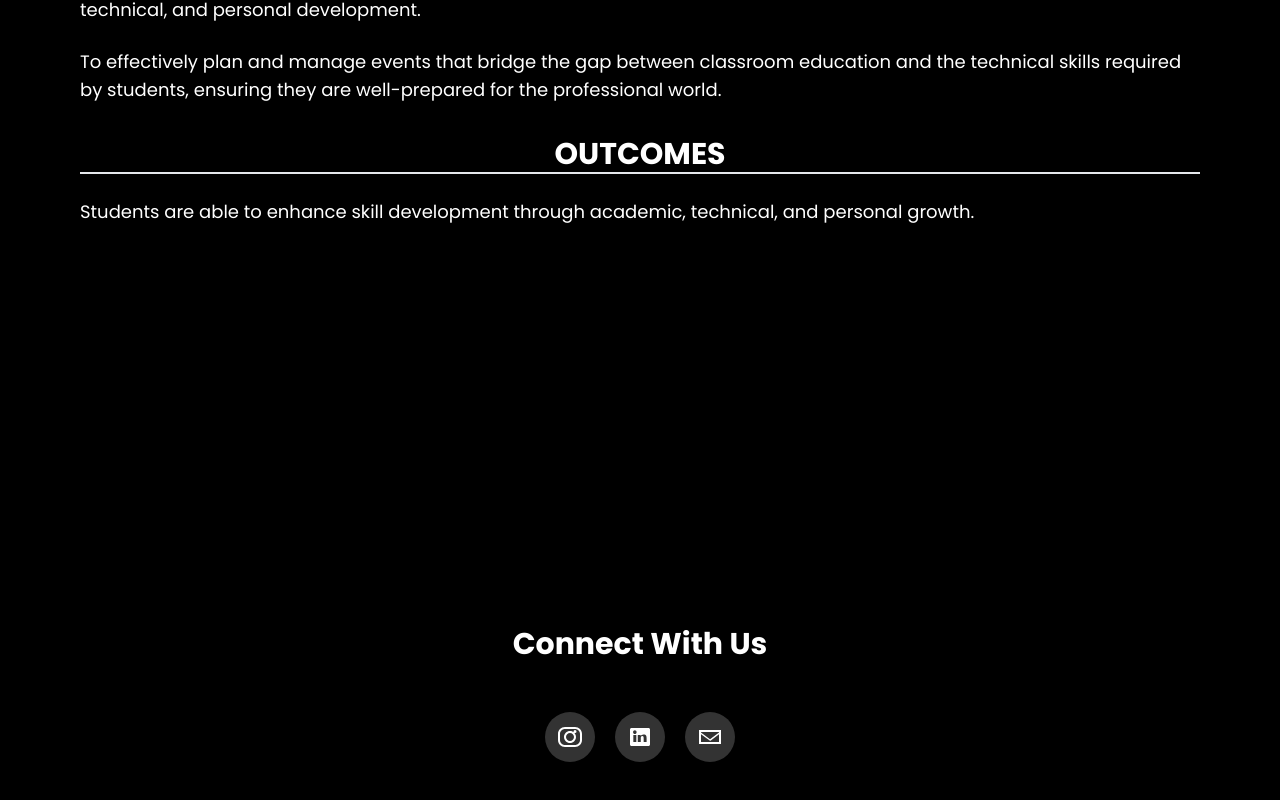
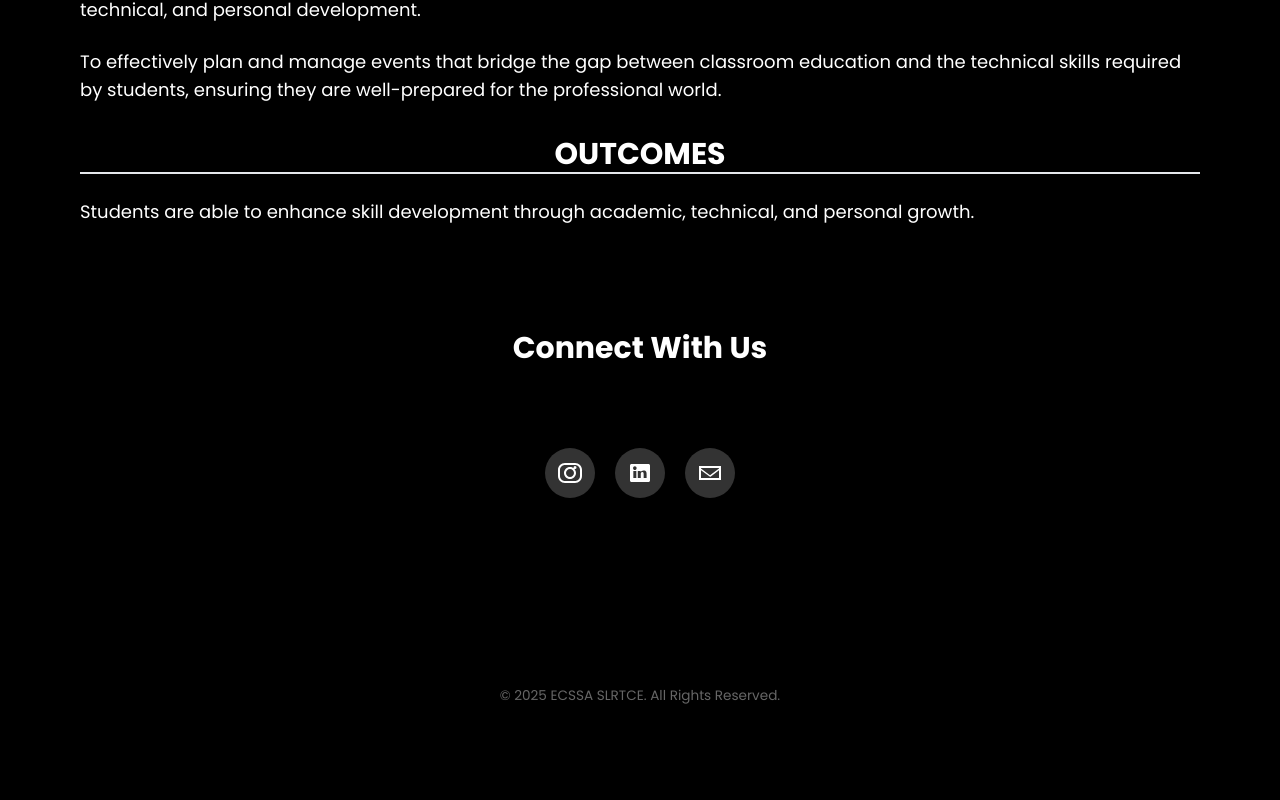
Before and after one commit to Hariomshukla03/ECSSA-WEBSITE, a React (Create React App) app: page / in a window 1280 px wide. Shown: the part 882-1682 px from the top of the page. After the commit the page ends 1618 px from the top, so only its background shows below. Built offline with nearby package versions, Linux system fonts and the light colour scheme.

Commit message:
add footer

```diff
--- a/src/Components/Contact.js
+++ b/src/Components/Contact.js
@@ -2,13 +2,16 @@ import Button from "./Button";
 
 const Contact = () => {
   return (
-    <div className="h-screen sm:h-screen px-4 py-6 mb-22">
-      <div className="mt-14">
-        <h1 className="text-center font-bold text-xl sm:text-2xl md:text-3xl  ">
+    <div className="px-4 py-10 my-16">
+      {/* Heading */}
+      <div className="mb-8">
+        <h1 className="text-center font-bold text-xl sm:text-2xl md:text-3xl">
           Connect With Us
         </h1>
       </div>
-      <div className="mb-20">
+
+      {/* Button */}
+      <div className="flex justify-center">
         <Button />
       </div>
     </div>
--- a/src/Components/Footer.js
+++ b/src/Components/Footer.js
@@ -1,8 +1,44 @@
-const Footer=()=>{
-    return(
-        <div>
+// Footer.js
+import React from "react";
+import styled from "styled-components";
+import Button from "./Button";
 
-        </div>
-    )
-}
-export default Footer
+const Footer = () => {
+  return (
+    <FooterWrapper>
+      <div className="footer-content">
+
+        <p className="copyright">
+          © {new Date().getFullYear()} ECSSA SLRTCE. All Rights Reserved.
+        </p>
+      </div>
+    </FooterWrapper>
+  );
+};
+
+const FooterWrapper = styled.footer`
+  background: #000;
+  color: #ccc;
+  padding: 30px 20px;
+  text-align: center;
+
+  .brand {
+    color: #e63946; /* red accent */
+    font-size: 1.5rem;
+    font-weight: bold;
+    margin-bottom: 10px;
+  }
+
+  .footer-content {
+    max-width: 900px;
+    margin: 0 auto;
+  }
+
+  .copyright {
+    margin-top: 20px;
+    font-size: 0.85rem;
+    color: #666;
+  }
+`;
+
+export default Footer;
--- a/src/Components/Objective.js
+++ b/src/Components/Objective.js
@@ -52,7 +52,7 @@ const Objective = () => {
   });
 
   return (
-    <div className="h-auto sm:h-[40rem] overflow-hidden px-4 sm:px-6 lg:px-12">
+    <div className="h-auto sm:h-[20rem] overflow-hidden px-4 sm:px-6 lg:px-12">
 
       <div className="mb-8">
         <h1 className="text-center font-bold text-xl sm:text-2xl md:text-3xl mb-6 border-b-2">
```
